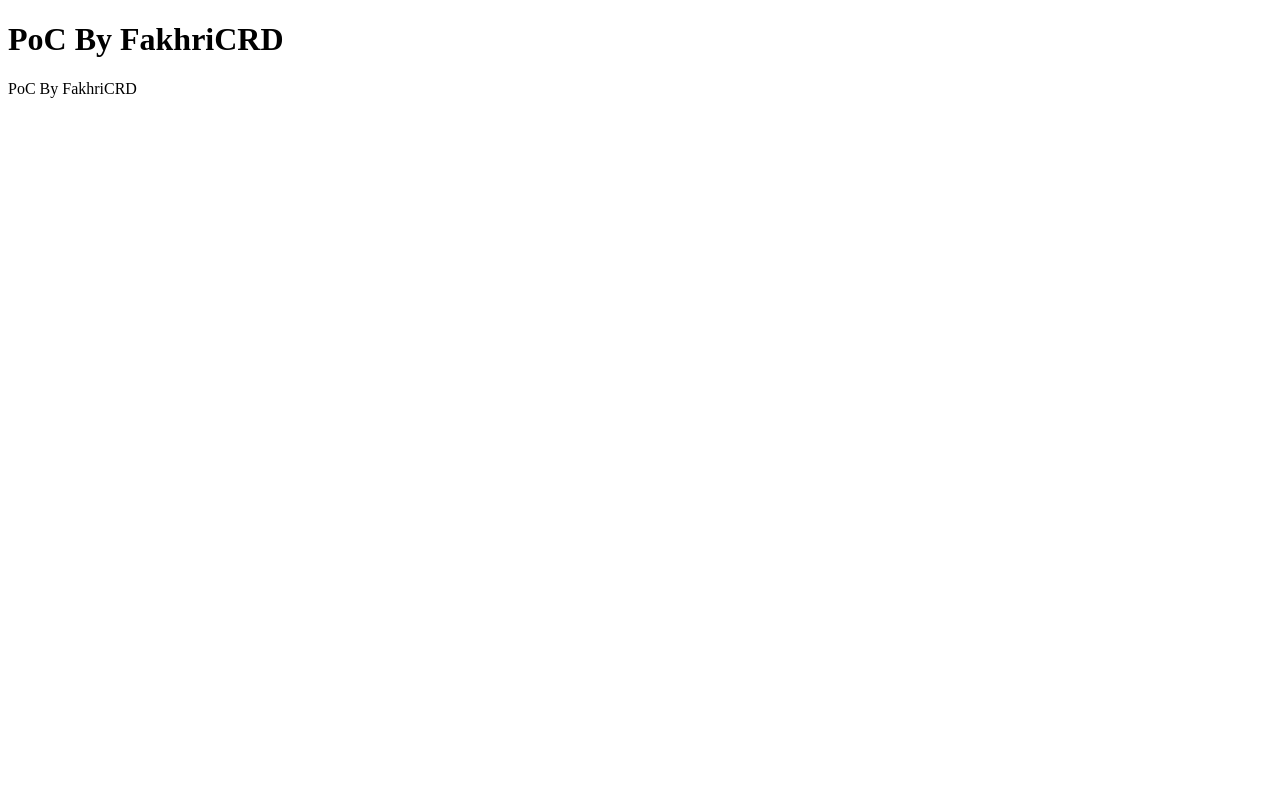
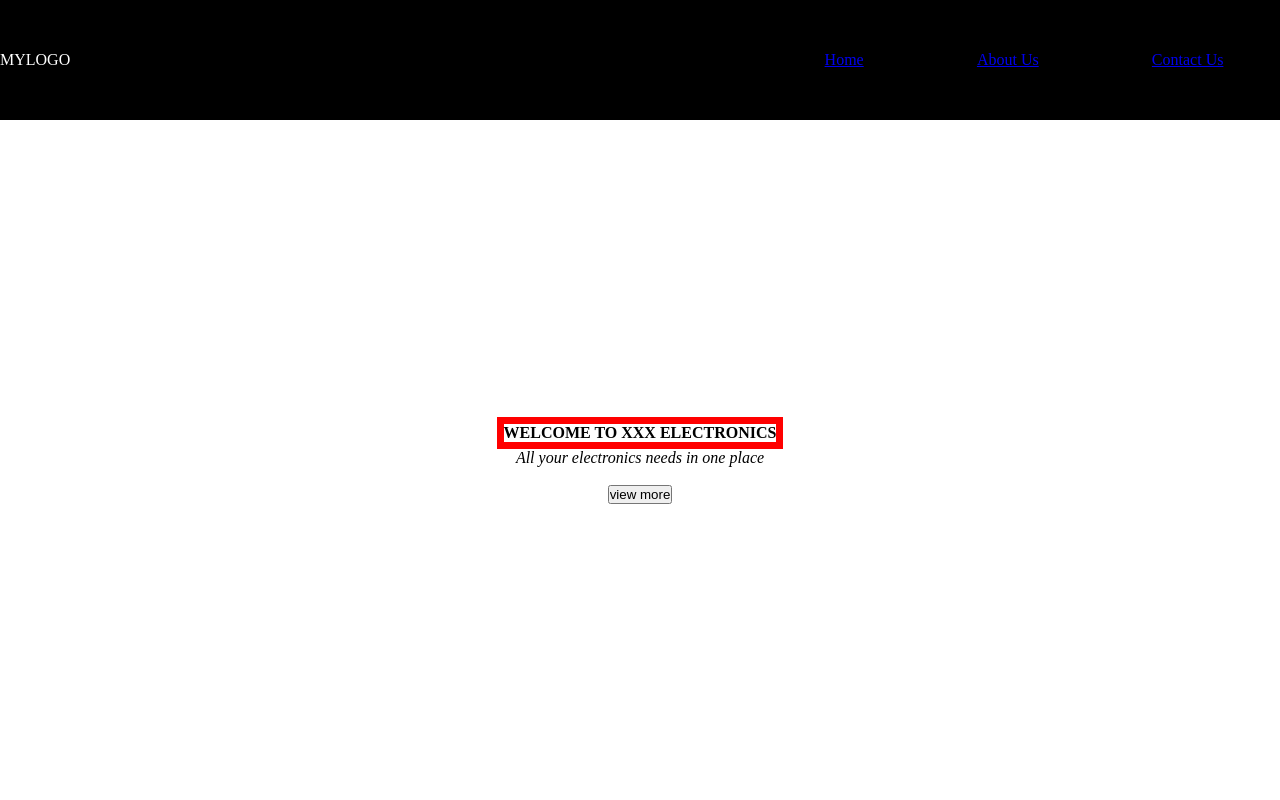
Before and after one commit to FakhriCRD/Hackerone-PoC, a plain HTML site: page index.html in a window 1280 px wide. Drawn offline with Linux system fonts and the light colour scheme.

Commit message:
Update index.html

```diff
--- a/index.html
+++ b/index.html
@@ -1,12 +1,74 @@
-<!DOCTYPE html>
 <html>
 <head>
-   <title>PoC by FakhriCRD</title>
+<title></title>
+<!-- Apply styles to html elements -->
+<style>
+*{
+margin:0; padding:0; boxsizing:border-box;
+}
+header{
+width: 100%; height: 100vh;
+background-color: white;
+background-repeat: no-repeat;
+background-size: cover;
+}
+nav{
+width: 100%; height: 15vh;
+background: black;
+display: flex; justify-content: space-between;
+align-items: center;
+}
+nav .mainmenu{
+width: 40%;
+display: flex; justify-content: space-around;
+}
+main{
+width: 100%; height: 85vh;
+display: flex; justify-content: center;
+align-items: center;
+text-align: center;
+}
+section h3{
+letter-spacing: 3px; font-weight: 200;
+}
+section h1{
+text-transform: uppercase;
+}
+section div{
+animation:changeborder 10s infinite linear;
+border: 7px solid red;
+}
+@keyframes changeborder{
+0%
+20%
+40%
+}
+</style>
 </head>
 <body>
-
-<h1>PoC By FakhriCRD</h1>
-<p>PoC By FakhriCRD</p>
-
+<!--Let us create a simple menu using the navigation tags-->
+<!--Use header to indicate that manu will be a part of header -->
+<header>
+<nav>
+<div class = "logo" <h3 style="color:white;">MYLOGO</h3></div>
+<!--Lets define the menu items now-->
+<div class = "mainmenu">
+<a href="https://hackr.io/tutorials/learn-html-5">Home</a>
+<a href="https://hackr.io/tutorials/learn-html-5">About Us</a>
+<a href="https://hackr.io/tutorials/learn-html-5">Contact Us</a>
+</div>
+</nav>
+<!--Let us create the main section now, if you are not using html5, use div tags-->
+<main>
+<section>
+<!--Check out the styling elements for this div class - change_text -->
+<div class = "change_text"><b>WELCOME TO XXX ELECTRONICS</b></div>
+<!--make text italic-->
+<p><i>All your electronics needs in one place</i></p><br>
+<!--create a button, if there is a form, you can specify an action on click-->
+<input type = button value = "view more">
+</section>
+</main>
+</header>
 </body>
 </html>
```
